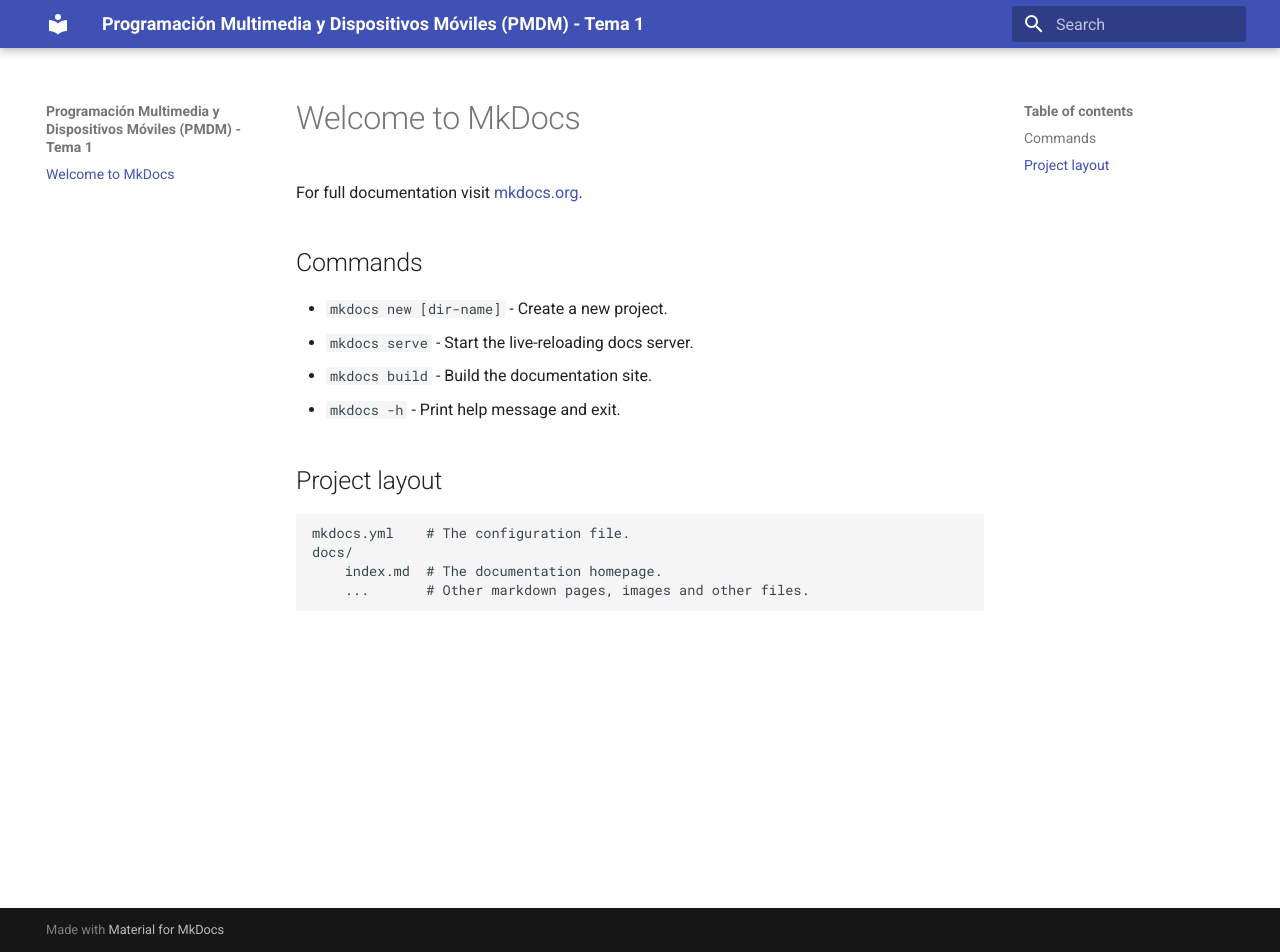
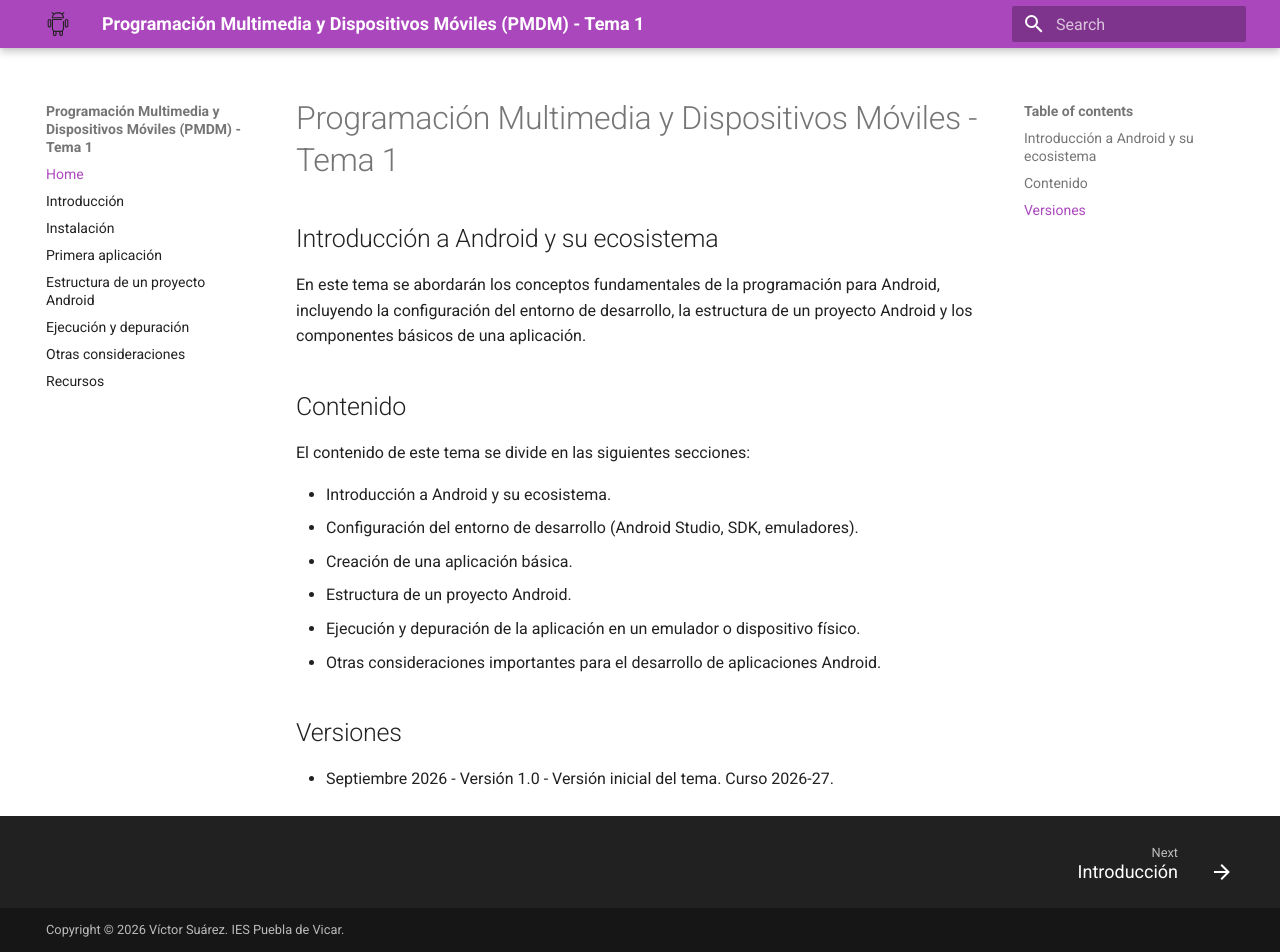
Before and after one commit to PMDMpuebla/tema1, an MkDocs documentation site: the page built from docs/index.md, in a window 1280 px wide and 952 px high. Built offline with MkDocs 1.6.1 and Material for MkDocs 9.7.7, drawn with Linux system fonts in a browser that asks for light colours.

Commit message:
inicio intro android

```diff
--- a/docs/index.md
+++ b/docs/index.md
@@ -1,17 +1,20 @@
-# Welcome to MkDocs
+# Programación Multimedia y Dispositivos Móviles - Tema 1
 
-For full documentation visit [mkdocs.org](https://www.mkdocs.org).
+## Introducción a Android y su ecosistema
 
-## Commands
+En este tema se abordarán los conceptos fundamentales de la programación para Android, incluyendo la configuración del entorno de desarrollo, la estructura de un proyecto Android y los componentes básicos de una aplicación.
 
-* `mkdocs new [dir-name]` - Create a new project.
-* `mkdocs serve` - Start the live-reloading docs server.
-* `mkdocs build` - Build the documentation site.
-* `mkdocs -h` - Print help message and exit.
+## Contenido
 
-## Project layout
+El contenido de este tema se divide en las siguientes secciones:
 
-    mkdocs.yml    # The configuration file.
-    docs/
-        index.md  # The documentation homepage.
-        ...       # Other markdown pages, images and other files.
+* Introducción a Android y su ecosistema.
+* Configuración del entorno de desarrollo (Android Studio, SDK, emuladores).
+* Creación de una aplicación básica.
+* Estructura de un proyecto Android.
+* Ejecución y depuración de la aplicación en un emulador o dispositivo físico.
+* Otras consideraciones importantes para el desarrollo de aplicaciones Android.
+
+## Versiones
+
+* Septiembre 2026 - Versión 1.0 -  Versión inicial del tema. Curso 2026-27.
--- a/mkdocs.yml
+++ b/mkdocs.yml
@@ -1,10 +1,30 @@
 site_name: Programación Multimedia y Dispositivos Móviles (PMDM) - Tema 1
 site_description: Introducción a Android - Tema 1 del módulo PMDM
+site_url: https://pmdmpuebla.github.io/tema1/
 theme:
   name: material
   palette:
-    primary: 'indigo'
+    primary: 'purple'
     accent: 'indigo'
   font:
     text: Roboto
     code: Roboto Mono
+  logo: img/android-logo.svg
+  features:
+    - navigation.footer
+markdown_extensions:
+  - admonition
+  - pymdownx.details
+  - pymdownx.superfences
+extra:
+  generator: false
+nav:
+  - Home: index.md
+  - Introducción: introduccion.md
+  - Instalación: instalacion.md
+  - Primera aplicación: primera_aplicacion.md
+  - Estructura de un proyecto Android: estructura_proyecto.md
+  - Ejecución y depuración: ejecucion_depuracion.md
+  - Otras consideraciones: otras_consideraciones.md
+  - Recursos: recursos.md
+copyright: Copyright &copy; 2026 Víctor Suárez. IES Puebla de Vicar.
```
Also changed, not shown: docs/introduccion.md (added, +103 -0 lines), docs/img/android-logo.svg (added), docs/img/android17.jpeg (added), docs/img/androidlogo.png (added), docs/img/smartdevices.png (added).
